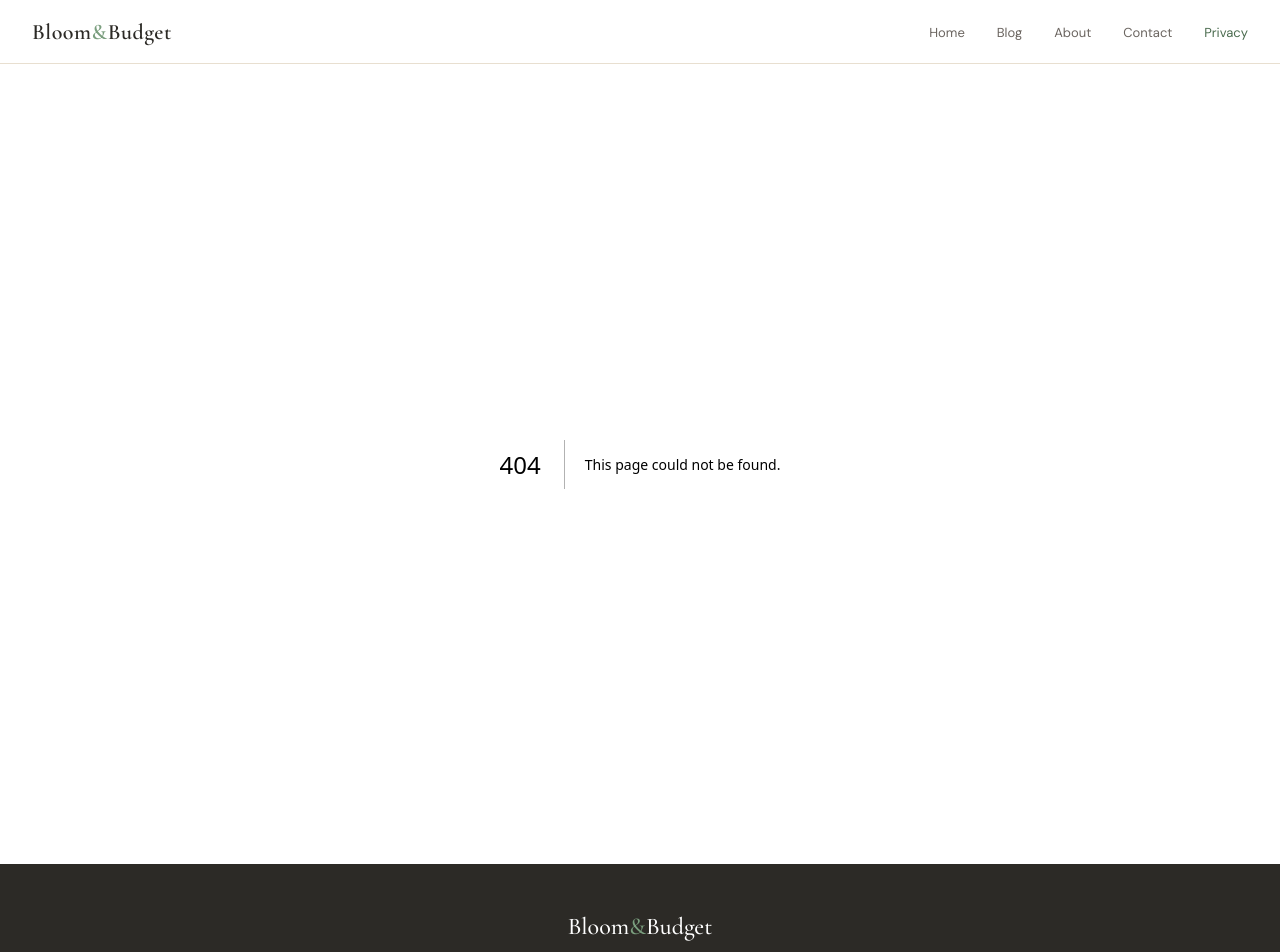
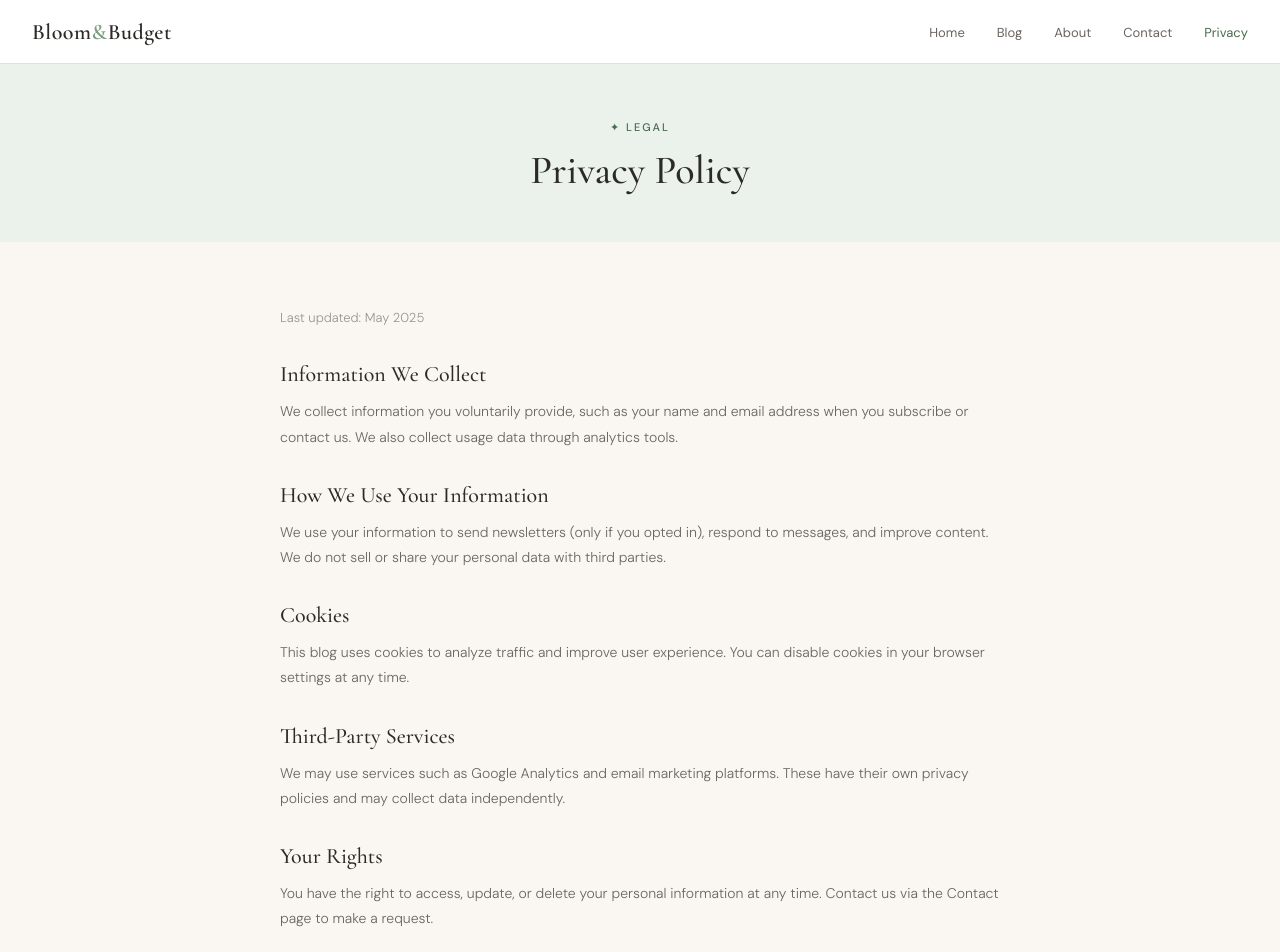
Before and after one commit to Mkpoikana397/bloom-and-budget, a Next.js app: page /privacy in a window 1280 px wide. Before the commit this address had no page. Shown: the top 952 px of the page. Built offline with nearby package versions, Linux system fonts and the light colour scheme.

Commit message:
Create page.js

```diff
--- /dev/null
+++ b/app/privacy/page.js
@@ -0,0 +1,29 @@
+export const metadata = { title: 'Privacy Policy — Bloom & Budget' }
+
+export default function PrivacyPage() {
+  return (
+    <>
+      <div className="page-header">
+        <p className="page-header-tag">✦ Legal</p>
+        <h1>Privacy Policy</h1>
+      </div>
+      <div className="section">
+        <div className="privacy-content">
+          <p className="updated">Last updated: May 2025</p>
+          <h3>Information We Collect</h3>
+          <p>We collect information you voluntarily provide, such as your name and email address when you subscribe or contact us. We also collect usage data through analytics tools.</p>
+          <h3>How We Use Your Information</h3>
+          <p>We use your information to send newsletters (only if you opted in), respond to messages, and improve content. We do not sell or share your personal data with third parties.</p>
+          <h3>Cookies</h3>
+          <p>This blog uses cookies to analyze traffic and improve user experience. You can disable cookies in your browser settings at any time.</p>
+          <h3>Third-Party Services</h3>
+          <p>We may use services such as Google Analytics and email marketing platforms. These have their own privacy policies and may collect data independently.</p>
+          <h3>Your Rights</h3>
+          <p>You have the right to access, update, or delete your personal information at any time. Contact us via the Contact page to make a request.</p>
+          <h3>Contact Us</h3>
+          <p>If you have questions about this privacy policy, please reach out via our contact page.</p>
+        </div>
+      </div>
+    </>
+  )
+}
```
